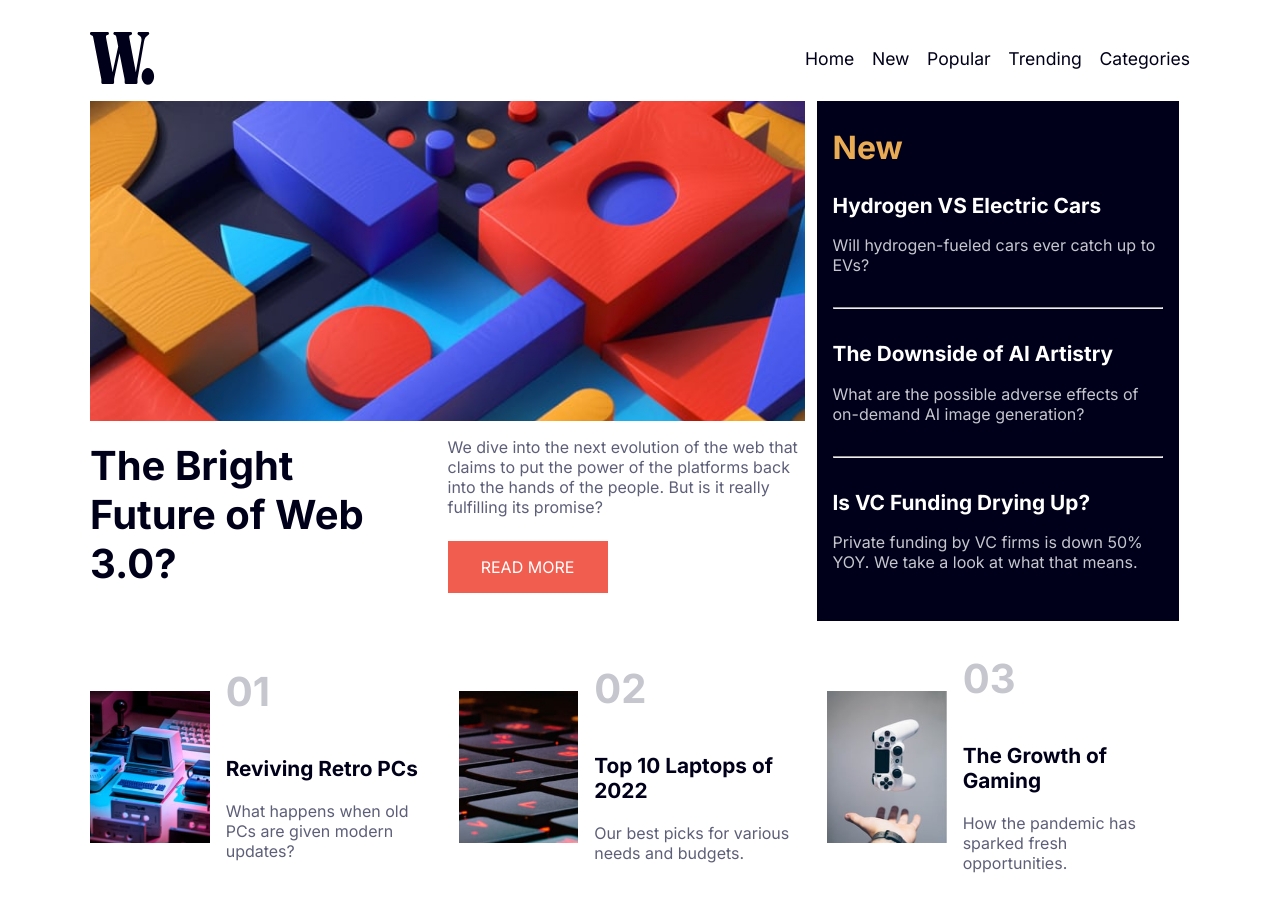
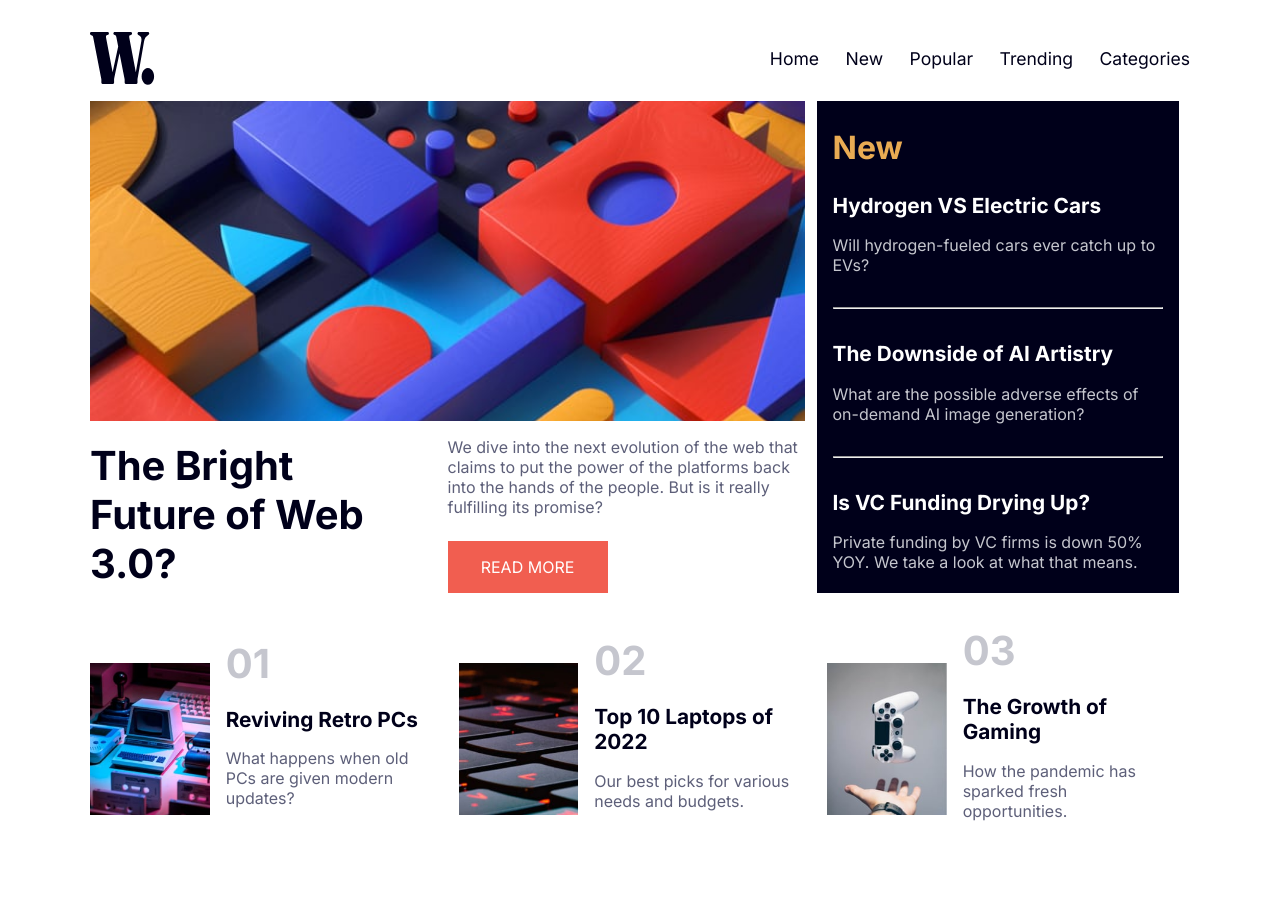
Before and after one commit to gregor200/News-homepage, a plain HTML site: page index.html in a window 1280 px wide. Drawn offline with Linux system fonts and the light colour scheme.

Commit message:
spacing between intro

```diff
--- a/index.css
+++ b/index.css
@@ -45,7 +45,7 @@ header {
     display: flex;
   }
   .menulinks a {
-    margin-left: 1em;
+    margin-left: 1.5em;
     font-size: 1.1rem;
   }
   .menulinks a:hover {
@@ -76,7 +76,6 @@ main {
    .intro {
     width: 65%;
     margin: 0 0;
-
    }
 }
 @media (max-width: 1023px) {
@@ -103,7 +102,7 @@ main {
   color: hsl(240, 100%, 5%);
   font-family: 'Inter', sans-serif;
   font-size: 2.5rem;
-  margin-top: .5em;
+  margin-bottom: 0em;
 }
 
 .intro p {
@@ -131,6 +130,9 @@ main {
     flex-direction: column;
 }
 @media (min-width: 1024px) {
+    .intro h1 {
+        margin-top: .5em;
+    }
     .message {
         flex-direction: row;
         justify-content: space-between;
@@ -211,10 +213,11 @@ hr {
 
 .article {
     display: flex;
-    justify-content: space-between;
     align-items: center;
     width: 100%;
+    margin-bottom: 0;
 }
+
 @media (min-width: 1024px) {
     .article {
         width: 33%;
@@ -244,13 +247,14 @@ hr {
 .article .text h1 {
     color: hsl(233, 8%, 79%);
     font-size: 2.5rem;
+
 }
 
 .article .text h2 {
     font-size: 1.3rem;
     color: hsl(240, 100%, 5%);
     position: relative;
-    bottom: .5em;
+    bottom: 1.5em;
     cursor: pointer;
 }
 .article .text h2:hover {
@@ -261,7 +265,7 @@ hr {
     color: hsl(236, 13%, 42%);
     font-size: 1rem;
     position: relative;
-    bottom: 1.5em;
+    bottom: 3em;
 }
 
 .menubar {
```
